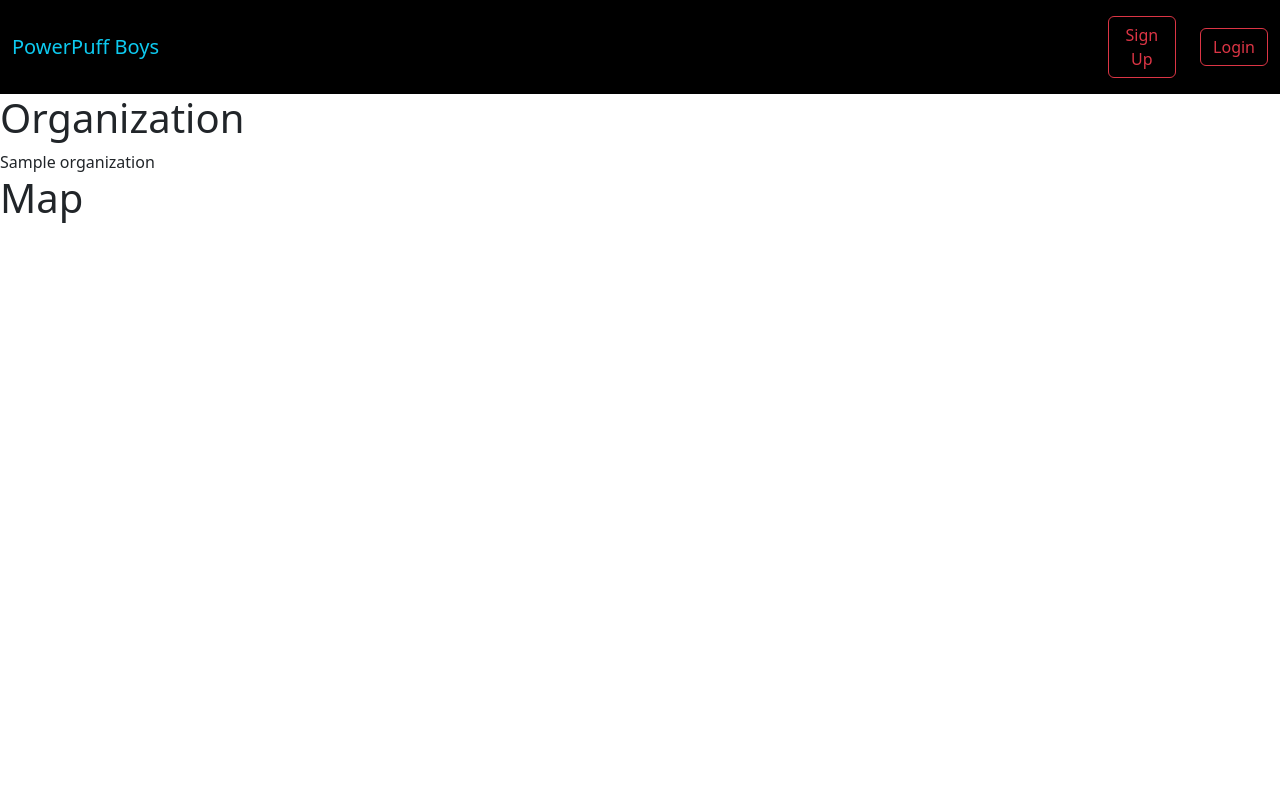
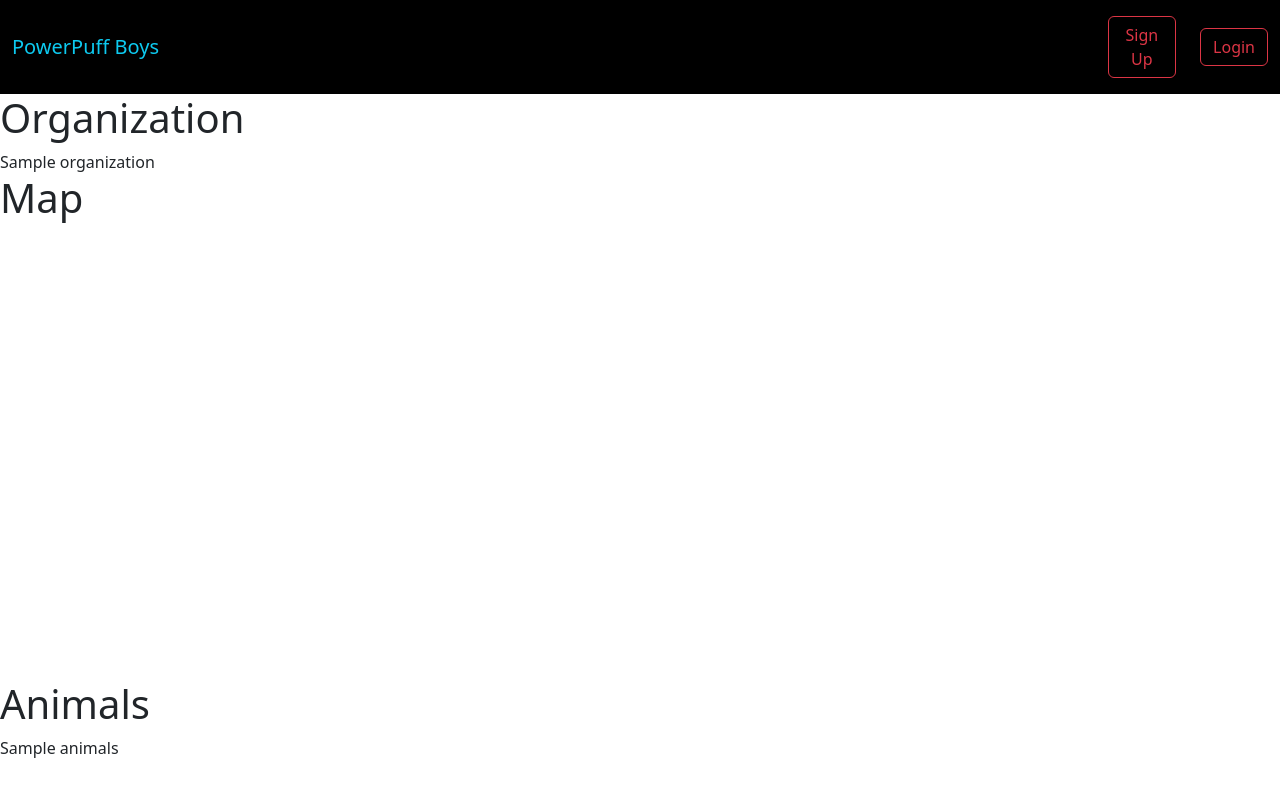
Before and after one commit to jsquarem/petopia, a Django app: template main_app/templates/organizations/detail.html in a window 1280 px wide. Run offline with Django 4.2, Linux system fonts and the light colour scheme; the template is opened without the code that fills it: most values are stand-ins (such as "Sample title", 1, 10 or a date in 2020).

Commit message:
add animals data to organization detail view

```diff
--- a/main_app/templates/organizations/detail.html
+++ b/main_app/templates/organizations/detail.html
@@ -11,4 +11,6 @@
   referrerpolicy="no-referrer-when-downgrade"
   src="{{google_map_url}}">
 </iframe>
+<h1>Animals</h1>
+{{animals.animals}}
 {% endblock %}
--- a/main_app/views.py
+++ b/main_app/views.py
@@ -118,8 +118,9 @@ def organizations_index(request):
 
 def organizations_detail(request, organization_id):
   organization = get_petfinder_request(f'organizations/{organization_id}')
+  animals = get_petfinder_request(f'animals', ['organization', organization_id])
   google_map_url = get_google_map_url(organization['organization']['address'])
-  return render(request, 'organizations/detail.html', {'organization': organization, 'google_map_url': google_map_url})
+  return render(request, 'organizations/detail.html', {'organization': organization, 'google_map_url': google_map_url, 'animals': animals})
 
 def profiles_detail(request, user_id):
   profile = Profile.objects.get(user_id=user_id)
```
